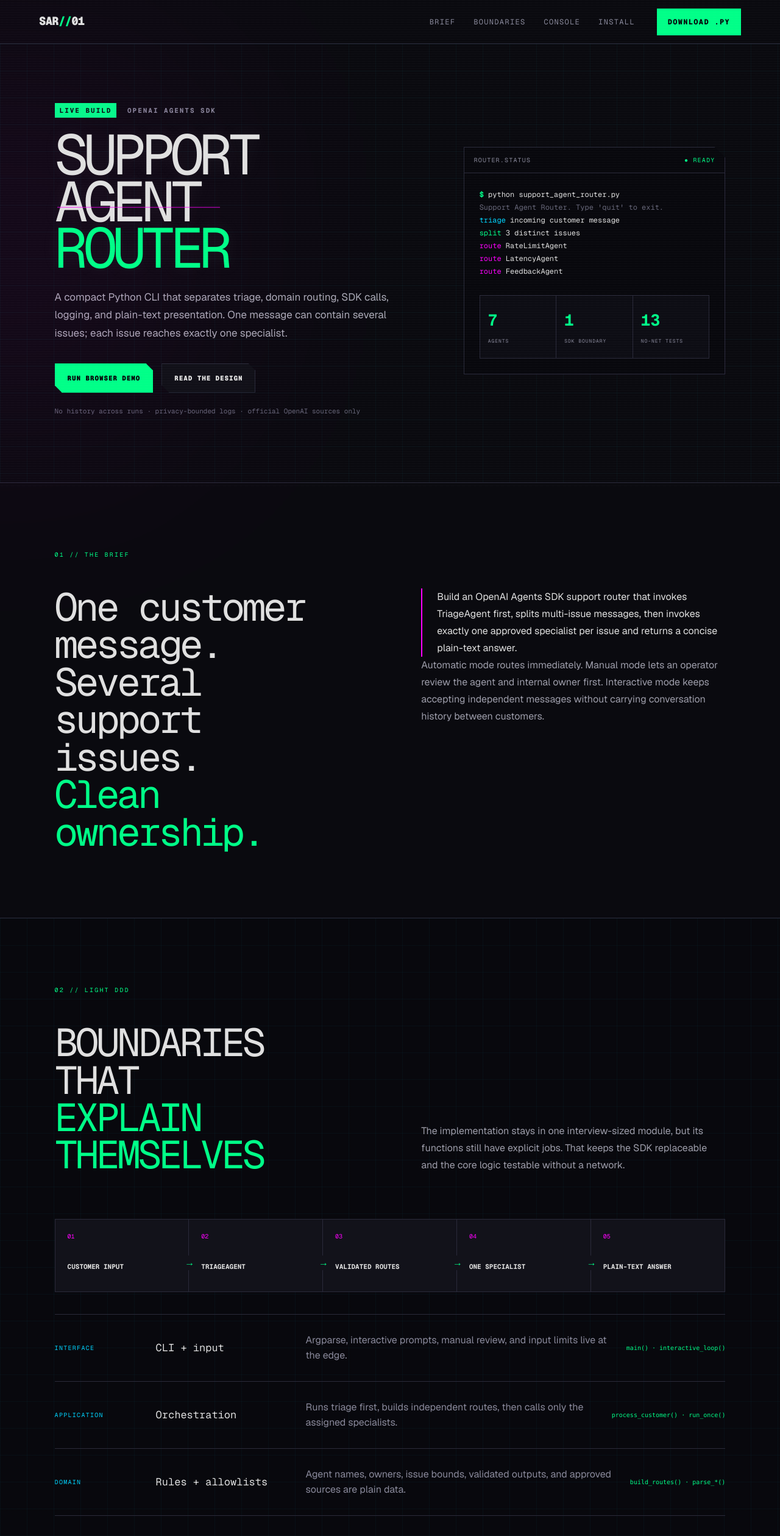
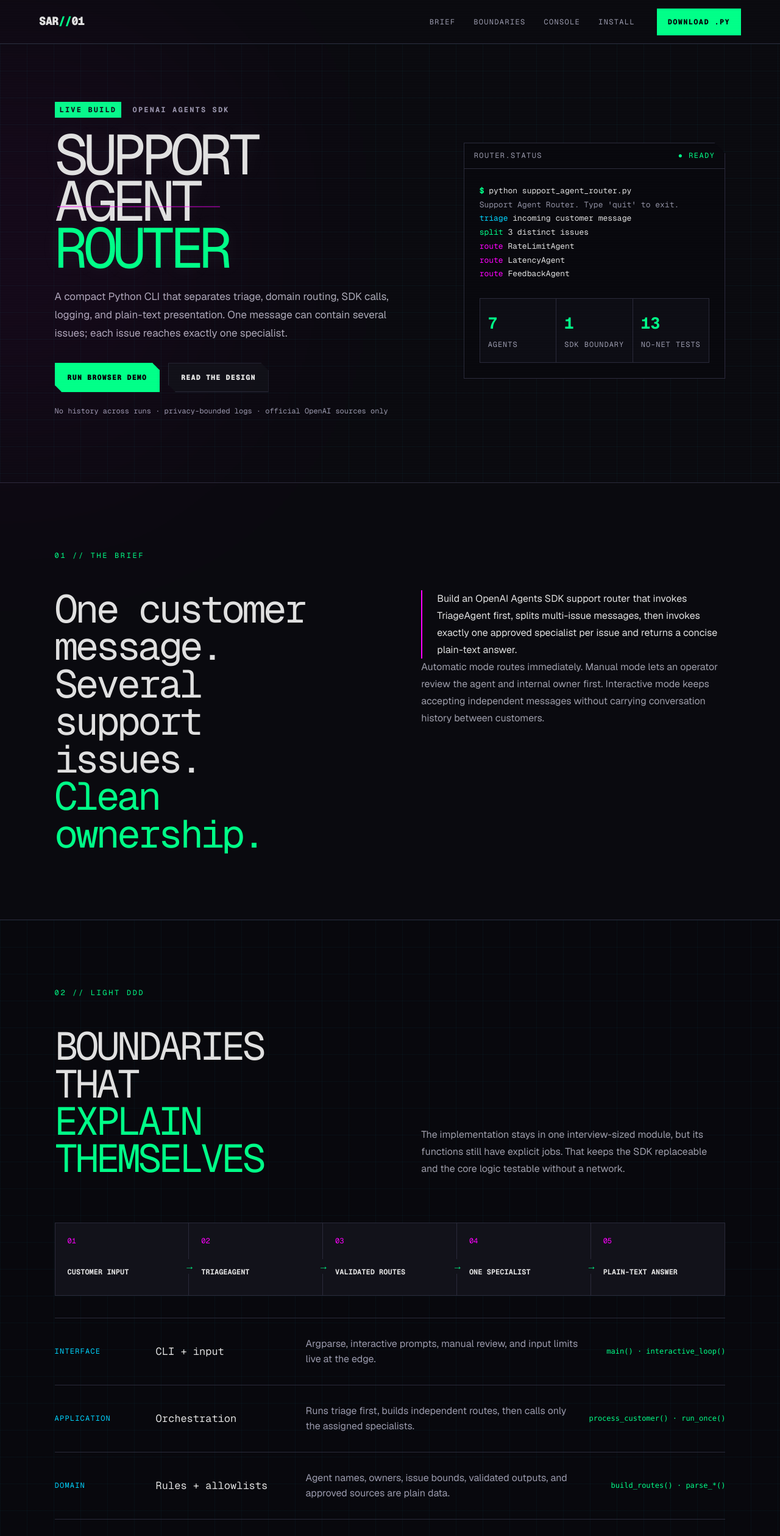
Before and after one commit to ryan-winkler/web-os, a Next.js app: page / in a window 1280 px wide. Shown: the top 2519 px of the page at 61% size. Built offline with nearby package versions, Linux system fonts and the light colour scheme.

Commit message:
style(design): FINDING-002 — improve type and contrast

```diff
--- a/app/globals.css
+++ b/app/globals.css
@@ -1,11 +1,12 @@
 @import "tailwindcss";
 
 :root {
+  color-scheme: dark;
   --bg: #0a0a0f;
   --panel: #12121a;
   --panel-2: #0d0d14;
   --text: #e0e0e0;
-  --muted: #89899b;
+  --muted: #9a9aad;
   --border: #2a2a3a;
   --green: #00ff88;
   --magenta: #ff00ff;
@@ -31,7 +32,7 @@
   inset: 0;
   z-index: 20;
   pointer-events: none;
-  opacity: .045;
+  opacity: .025;
   background: repeating-linear-gradient(0deg, transparent 0 3px, #fff 4px);
 }
 .circuit {
@@ -88,7 +89,7 @@
   opacity: .08;
 }
 .eyebrow {
-  font-size: 11px;
+  font-size: 12px;
   letter-spacing: .18em;
   color: var(--muted);
   text-transform: uppercase;
@@ -133,7 +134,7 @@
   padding: 0 20px;
   text-transform: uppercase;
   letter-spacing: .08em;
-  font-size: 11px;
+  font-size: 12px;
   font-weight: 900;
   cursor: pointer;
   clip-path: polygon(0 0, calc(100% - 12px) 0, 100% 12px, 100% 100%, 12px 100%, 0 calc(100% - 12px));
@@ -141,7 +142,7 @@
 .button.primary { color: #050509; border-color: var(--green); background: var(--green); }
 .button.secondary { background: rgba(18,18,26,.8); color: var(--text); }
 .button:hover, .button:focus-visible { box-shadow: 0 0 25px rgba(0,255,136,.25); transform: translateY(-1px); }
-.microcopy { color: #666678; font-size: 11px; }
+.microcopy { color: var(--muted); font-size: 12px; line-height: 1.6; }
 
 .terminal {
   border: 1px solid var(--border);
@@ -157,16 +158,16 @@
   justify-content: space-between;
   padding: 0 16px;
   color: var(--muted);
-  font-size: 10px;
+  font-size: 12px;
   letter-spacing: .12em;
   text-transform: uppercase;
 }
 .live, .green { color: var(--green); }
 .cyan { color: var(--cyan); }
 .magenta { color: var(--magenta); }
-.terminal-body { padding: 25px; font-size: 12px; line-height: 1.75; }
+.terminal-body { padding: 25px; font-size: 13px; line-height: 1.75; }
 .terminal-body b { color: var(--green); }
-.muted { color: #666678; }
+.muted { color: #8f8fa1; }
 .hud-stats {
   display: grid;
   grid-template-columns: repeat(3, 1fr);
@@ -177,7 +178,7 @@
 }
 .hud-stats div { background: var(--panel-2); padding: 18px 13px; }
 .hud-stats strong { display: block; color: var(--green); font-size: 26px; }
-.hud-stats span { color: var(--muted); font-size: 8px; letter-spacing: .12em; }
+.hud-stats span { color: var(--muted); font-size: 12px; letter-spacing: .08em; }
 
 .section {
   padding: 110px clamp(22px, 7vw, 112px);
@@ -186,7 +187,7 @@
 }
 .section-label {
   color: var(--green);
-  font-size: 10px;
+  font-size: 12px;
   letter-spacing: .22em;
   margin-bottom: 48px;
 }
@@ -221,8 +222,8 @@
 }
 .flow-step { min-height: 118px; padding: 20px; border-right: 1px solid var(--border); position: relative; }
 .flow-step:last-child { border: 0; }
-.flow-step span { display: block; color: var(--magenta); font-size: 10px; margin-bottom: 29px; }
-.flow-step strong { font-size: 11px; text-transform: uppercase; }
+.flow-step span { display: block; color: var(--magenta); font-size: 12px; margin-bottom: 29px; }
+.flow-step strong { font-size: 12px; text-transform: uppercase; }
 .flow-step i {
   position: absolute;
   right: -10px;
@@ -242,10 +243,10 @@
   border-bottom: 1px solid var(--border);
   padding: 18px 0;
 }
-.boundary-list article > span { color: var(--cyan); font-size: 10px; letter-spacing: .13em; }
+.boundary-list article > span { color: var(--cyan); font-size: 12px; letter-spacing: .1em; }
 .boundary-list h3 { margin: 0; font-size: 17px; }
 .boundary-list p { color: var(--muted); line-height: 1.6; font-family: var(--font-geist-sans), sans-serif; }
-.boundary-list code { color: var(--green); font-size: 10px; white-space: nowrap; }
+.boundary-list code { color: var(--green); font-size: 12px; white-space: nowrap; }
 
 .console-grid { grid-template-columns: .65fr 1.35fr; }
 .sample-list { display: flex; gap: 8px; flex-wrap: wrap; margin-top: 30px; }
@@ -259,7 +260,7 @@
 }
 .sample-list button:hover, .sample-list button:focus-visible { border-color: var(--cyan); color: var(--cyan); }
 .console-input { padding: 22px; border-bottom: 1px solid var(--border); }
-.console-input label { display: block; color: var(--cyan); font-size: 10px; letter-spacing: .14em; margin-bottom: 10px; }
+.console-input label { display: block; color: var(--cyan); font-size: 12px; letter-spacing: .12em; margin-bottom: 10px; }
 .console-input textarea {
   width: 100%;
   resize: vertical;
@@ -273,8 +274,8 @@
 }
 .console-input textarea:focus { border-color: var(--green); box-shadow: 0 0 0 1px var(--green); }
 .console-controls { display: flex; align-items: center; justify-content: space-between; margin-top: 12px; }
-.console-controls span { color: var(--muted); font-size: 10px; }
-.console-output { min-height: 196px; padding: 22px; font-size: 12px; line-height: 1.7; }
+.console-controls span { color: var(--muted); font-size: 12px; }
+.console-output { min-height: 196px; padding: 22px; font-size: 13px; line-height: 1.7; }
 .route-output { margin-top: 15px; padding: 13px 16px; border-left: 2px solid var(--magenta); background: rgba(255,0,255,.035); }
 .route-output p { margin: 4px 0; }
 
@@ -282,7 +283,7 @@
 .install-grid { align-items: center; }
 .install ol { color: #aaaab5; line-height: 2; padding-left: 22px; }
 .note { color: var(--muted); border-left: 2px solid var(--cyan); padding-left: 18px; font-size: 12px; line-height: 1.6; }
-.code-terminal pre { overflow-x: auto; margin: 0; padding: 26px; color: var(--green); line-height: 1.8; font-size: 12px; }
+.code-terminal pre { overflow-x: auto; margin: 0; padding: 26px; color: var(--green); line-height: 1.8; font-size: 13px; }
 .downloads {
   display: grid;
   grid-template-columns: repeat(2, 1fr);
@@ -303,15 +304,15 @@
   background: var(--panel);
 }
 .downloads a:hover { background: #151521; box-shadow: inset 3px 0 var(--green); }
-.downloads span { grid-row: 1 / 3; color: var(--green); font-size: 10px; }
+.downloads span { grid-row: 1 / 3; color: var(--green); font-size: 12px; }
 .downloads strong { align-self: end; font-size: 13px; }
-.downloads small { align-self: start; color: var(--muted); }
+.downloads small { align-self: start; color: var(--muted); font-size: 12px; }
 .downloads i { grid-row: 1 / 3; grid-column: 3; color: var(--cyan); font-size: 22px; font-style: normal; }
 
 .sources-grid { grid-template-columns: .8fr 1.2fr; }
 .source-links { border-top: 1px solid var(--border); }
 .source-links a { min-height: 66px; display: grid; grid-template-columns: 50px 1fr auto; align-items: center; border-bottom: 1px solid var(--border); }
-.source-links span { color: var(--magenta); font-size: 10px; }
+.source-links span { color: var(--magenta); font-size: 12px; }
 .source-links strong { font-size: 12px; }
 .source-links i { color: var(--green); font-style: normal; }
 .source-links a:hover strong { color: var(--green); }
@@ -327,7 +328,11 @@
 .footer-links { display: flex; flex-direction: column; justify-content: center; gap: 14px; }
 .footer-links a { min-height: 44px; display: flex; align-items: center; color: var(--muted); font-size: 12px; }
 .footer-links a:hover { color: var(--green); }
-.copyright { grid-column: 1 / -1; border-top: 1px solid var(--border); padding-top: 24px; color: #4e4e60; font-size: 9px; letter-spacing: .15em; }
+.copyright { grid-column: 1 / -1; border-top: 1px solid var(--border); padding-top: 24px; color: var(--muted); font-size: 12px; letter-spacing: .12em; }
+
+.source-links a:visited strong,
+.downloads a:visited strong,
+.footer-links a:visited { color: #d596ff; }
 
 :focus-visible { outline: 2px solid var(--cyan); outline-offset: 3px; }
 
@@ -364,3 +369,10 @@
   html { scroll-behavior: auto; }
   *, *::before, *::after { animation: none !important; transition: none !important; }
 }
+
+@media (prefers-contrast: more) {
+  .scanlines { display: none; }
+  .circuit { background-image: none; }
+  h1::after { display: none; }
+  .muted, .microcopy { color: var(--text); }
+}
```
